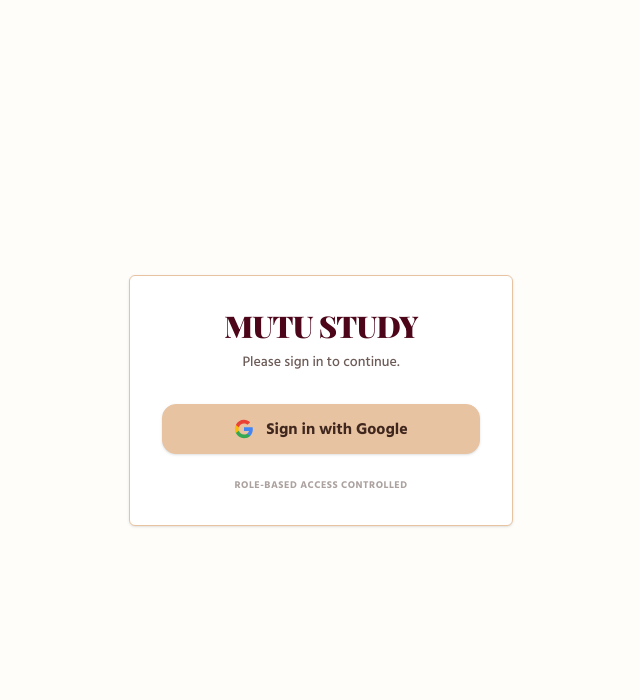
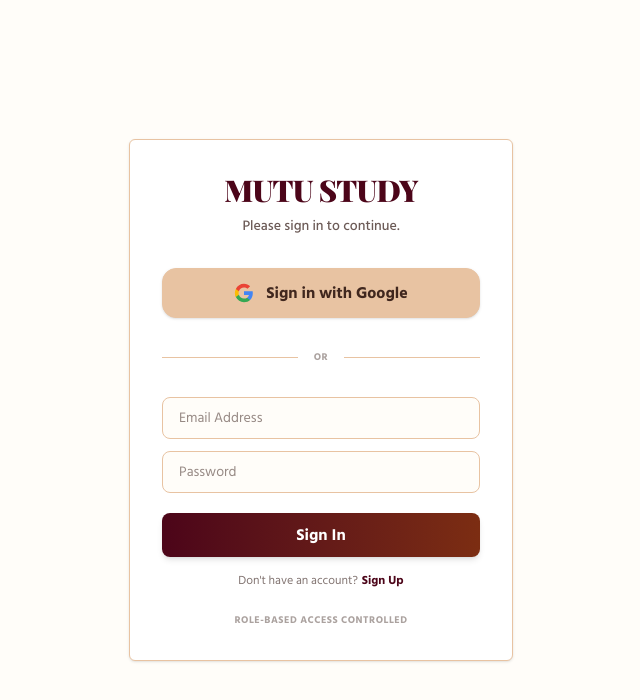
Before and after one commit to sheikhsadi12/Mutu-Study-ore, a React (Vite) app: page /login in a window 1280 px wide. Shown: the top 700 px of the page, without its empty margins (319-959 px from the left). Built offline with nearby package versions, Linux system fonts and the light colour scheme; no server answers; a web font is replaced by a local one.

Commit message:
feat: implement user management and auth flows
Add email/password authentication to the login page, provide an account deletion option in the user dropdown, and introduce a user management tab to the admin dashboard.

```diff
--- a/src/components/Header.tsx
+++ b/src/components/Header.tsx
@@ -155,8 +155,27 @@ export function Header({ toggleTheme, isDarkMode, searchQuery, setSearchQuery, a
                     <MonitorSmartphone className="w-4 h-4" /> Admin Portal
                   </button>
                 )}
-                <button onClick={handleLogout} className="flex items-center gap-2.5 px-2 py-2 rounded-md hover:bg-rose-500/10 hover:text-rose-500 text-xs sm:text-sm transition-colors text-left w-full text-theme-text/80 font-medium">
+                <button onClick={handleLogout} className="flex items-center gap-2.5 px-2 py-2 mb-1 rounded-md hover:bg-rose-500/10 hover:text-rose-500 text-xs sm:text-sm transition-colors text-left w-full text-theme-text/80 font-medium">
                   <LogOut className="w-4 h-4" /> Sign Out
+                </button>
+                <button onClick={async () => {
+                  if (window.confirm("Are you sure you want to permanently delete your account? This action cannot be undone.")) {
+                    try {
+                      // Note: True deletion requires a Supabase edge function or RPC.
+                      // Here we attempt an RPC call or fallback to logging out if missing.
+                      const { error } = await supabase.rpc('delete_user');
+                      if (error) {
+                         alert("Note: Account deletion requires the 'delete_user' RPC to be set up in your Supabase database. Please contact the administrator.");
+                      } else {
+                         await supabase.auth.signOut();
+                         navigate('/login');
+                      }
+                    } catch (e) {
+                      console.error(e);
+                    }
+                  }
+                }} className="flex items-center gap-2.5 px-2 py-2 rounded-md hover:bg-red-600 hover:text-white bg-red-500/10 text-red-500 text-xs sm:text-sm transition-colors text-left w-full font-bold mt-2">
+                  Permanently Delete Account
                 </button>
               </div>
             </div>
--- a/src/pages/Admin.tsx
+++ b/src/pages/Admin.tsx
@@ -18,7 +18,7 @@ export function Admin({ onBack }: AdminProps) {
 
   const [isAuthenticated, setIsAuthenticated] = useState(true); // Always true via private route
 
-  const [activeTab, setActiveTab] = useState<'upload' | 'manage' | 'moderate'>('upload');
+  const [activeTab, setActiveTab] = useState<'upload' | 'manage' | 'moderate' | 'users'>('upload');
 
   // Form State
   const [editNoteId, setEditNoteId] = useState<string | null>(null);
@@ -236,6 +236,13 @@ export function Admin({ onBack }: AdminProps) {
               <MessageSquare className="w-3.5 h-3.5" />
               Moderation
             </button>
+            <button
+              onClick={() => setActiveTab('users')}
+              className={`flex items-center gap-1.5 px-3 py-1.5 rounded-full text-[10px] md:text-xs font-bold transition-all ${activeTab === 'users' ? 'bg-theme-bg shadow-sm text-theme-accent-end border border-theme-border/50' : 'text-theme-text/60 hover:text-theme-text'}`}
+            >
+              <Lock className="w-3.5 h-3.5" />
+              Users
+            </button>
         </div>
       </header>
 
@@ -397,6 +404,47 @@ export function Admin({ onBack }: AdminProps) {
                </div>
             </div>
         )}
+        {/* TAB 4: MANAGE USERS */}
+        {activeTab === 'users' && (
+            <div className="card-base w-full animate-in fade-in slide-in-from-bottom-2 duration-300">
+               <div className="card-top-accent" />
+               <div className="p-4 md:p-6">
+                  <h2 className="font-heading font-bold text-base md:text-lg mb-2">User Management</h2>
+                  <p className="text-xs text-theme-text/60 mb-6 border-b border-theme-border pb-3">
+                    View and delete registered users. Note: Supabase edge functions or RPCs are required for complete server-side auth deletion.
+                  </p>
+
+                  <div className="space-y-3">
+                      <div className="flex gap-3 p-4 bg-theme-bg border border-theme-border rounded-lg shadow-sm group hover:border-red-500/30 transition-colors">
+                          <div className="w-10 h-10 rounded-full bg-theme-muted flex items-center justify-center font-bold text-theme-text/70 shrink-0">
+                              U
+                          </div>
+                          <div className="flex-1 min-w-0">
+                              <p className="font-bold text-sm text-theme-text truncate">example@student.com</p>
+                              <div className="flex items-center gap-2 mt-1">
+                                  <span className="text-[10px] font-black tracking-widest uppercase bg-theme-border/30 px-2 py-0.5 rounded-full text-theme-text/60">
+                                      Student
+                                  </span>
+                                  <span className="text-[10px] text-theme-text/50">ID: cee8b-uuid-placeholder</span>
+                              </div>
+                          </div>
+                          <button
+                              onClick={async () => {
+                                 if(confirm("Are you sure you want to permanently delete this user account?")) {
+                                     // Call Edge function or RPC here e.g. await supabase.rpc('delete_user_by_id', { user_id: '...' })
+                                     alert("User deletion request sent. (Requires 'delete_user_by_id' RPC or edge function in Supabase)");
+                                 }
+                              }}
+                              className="self-center p-2 bg-red-500/10 border border-red-500/20 rounded-md text-red-600 hover:bg-red-500 hover:text-white transition-all shrink-0"
+                              title="Delete Account"
+                          >
+                              <Trash2 className="w-4 h-4" />
+                          </button>
+                      </div>
+                  </div>
+               </div>
+            </div>
+        )}
       </div>
     </div>
   );
--- a/src/pages/Login.tsx
+++ b/src/pages/Login.tsx
@@ -1,4 +1,4 @@
-import React, { useEffect } from 'react';
+import React, { useEffect, useState } from 'react';
 import { supabase } from '../supabaseClient';
 import { useNavigate, useLocation } from 'react-router-dom';
 
@@ -6,6 +6,11 @@ export function Login() {
   const navigate = useNavigate();
   const location = useLocation();
   const from = location.state?.from?.pathname || '/';
+
+  const [email, setEmail] = useState('');
+  const [password, setPassword] = useState('');
+  const [loading, setLoading] = useState(false);
+  const [isSignUp, setIsSignUp] = useState(false);
 
   useEffect(() => {
     supabase.auth.onAuthStateChange((event, session) => {
@@ -28,6 +33,26 @@ export function Login() {
     }
   };
 
+  const handleEmailAuth = async (e: React.FormEvent) => {
+    e.preventDefault();
+    setLoading(true);
+
+    try {
+      if (isSignUp) {
+        const { error } = await supabase.auth.signUp({ email, password });
+        if (error) throw error;
+        alert('Account created! Please check your email for a confirmation link (if enabled in Supabase), or sign in directly.');
+      } else {
+        const { error } = await supabase.auth.signInWithPassword({ email, password });
+        if (error) throw error;
+      }
+    } catch (error: any) {
+      alert(error.message);
+    } finally {
+      setLoading(false);
+    }
+  };
+
   return (
     <div className="min-h-screen flex items-center justify-center bg-theme-bg p-4 flex-col">
       <div className="w-full max-w-sm card-base shadow-xl p-8 border border-theme-border/50 bg-theme-muted/10 backdrop-blur text-center">
@@ -36,7 +61,7 @@ export function Login() {
 
         <button
           onClick={handleLogin}
-          className="w-full bg-theme-border text-theme-text/90 font-bold py-3 px-4 rounded-[14px] shadow-sm hover:opacity-90 flex items-center justify-center gap-3 transition-colors border border-theme-border"
+          className="w-full bg-theme-border text-theme-text/90 font-bold py-3 px-4 rounded-[14px] shadow-sm hover:opacity-90 flex items-center justify-center gap-3 transition-colors border border-theme-border mb-6"
         >
           <svg className="w-5 h-5" viewBox="0 0 24 24">
             <path
@@ -59,6 +84,49 @@ export function Login() {
           Sign in with Google
         </button>
 
+        <div className="relative flex py-2 items-center mb-6">
+          <div className="flex-grow border-t border-theme-border"></div>
+          <span className="flex-shrink-0 mx-4 text-theme-text/40 text-[10px] font-bold uppercase tracking-wider">Or</span>
+          <div className="flex-grow border-t border-theme-border"></div>
+        </div>
+
+        <form onSubmit={handleEmailAuth} className="flex flex-col gap-3">
+          <input
+            type="email"
+            placeholder="Email Address"
+            value={email}
+            onChange={(e) => setEmail(e.target.value)}
+            className="w-full bg-theme-bg border border-theme-border text-theme-text text-sm rounded-lg px-4 py-2.5 outline-none focus:border-theme-accent-end transition-colors"
+            required
+          />
+          <input
+            type="password"
+            placeholder="Password"
+            value={password}
+            onChange={(e) => setPassword(e.target.value)}
+            className="w-full bg-theme-bg border border-theme-border text-theme-text text-sm rounded-lg px-4 py-2.5 outline-none focus:border-theme-accent-end transition-colors"
+            required
+          />
+          <button
+            type="submit"
+            disabled={loading}
+            className="w-full bg-gradient-to-r from-theme-accent-start to-theme-accent-end text-white font-bold py-2.5 px-4 rounded-lg shadow-md hover:opacity-90 transition-opacity mt-2 disabled:opacity-50"
+          >
+            {loading ? 'Processing...' : (isSignUp ? 'Sign Up' : 'Sign In')}
+          </button>
+        </form>
+
+        <p className="mt-4 text-center text-xs text-theme-text/60">
+          {isSignUp ? 'Already have an account?' : "Don't have an account?"}
+          <button
+            type="button"
+            onClick={() => setIsSignUp(!isSignUp)}
+            className="ml-1 text-theme-accent-start font-bold hover:underline"
+          >
+            {isSignUp ? 'Sign In' : 'Sign Up'}
+          </button>
+        </p>
+
         <p className="mt-6 text-[10px] text-theme-text/40 tracking-wider uppercase font-bold">
           Role-Based Access Controlled
         </p>
```
